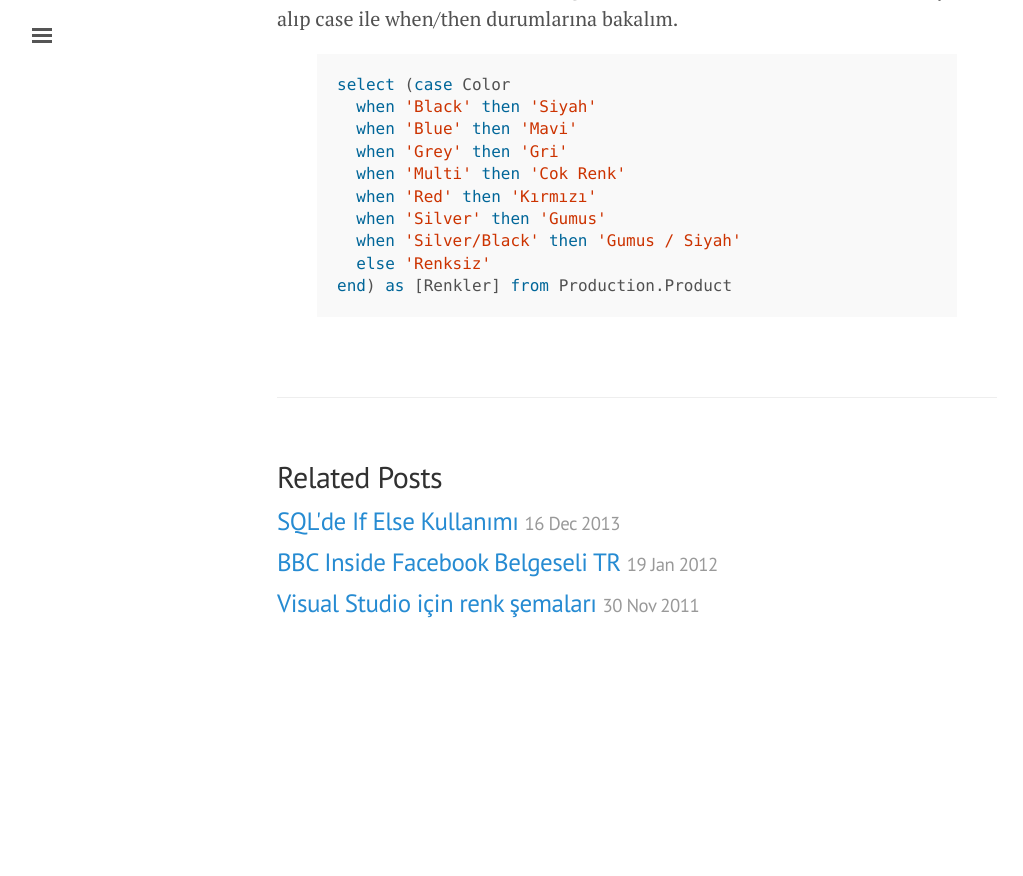
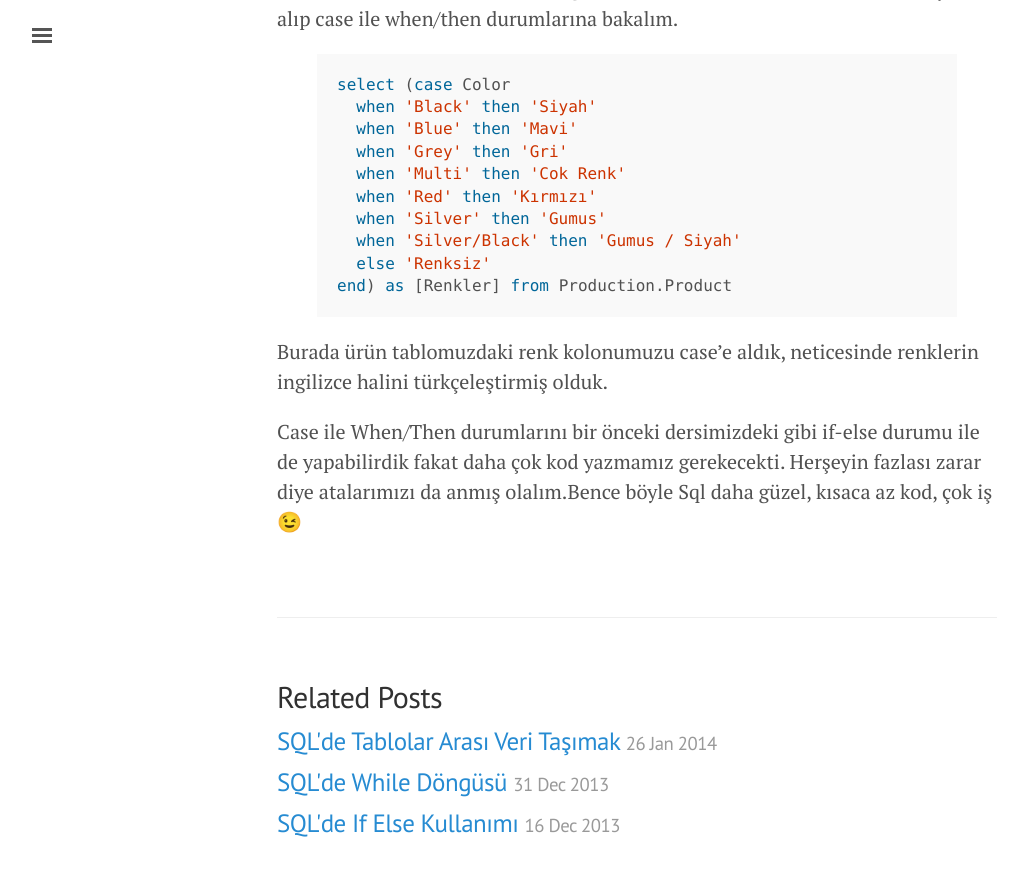
Before and after one commit to abdurrahman/abdurrahman.github.io, a Jekyll site: the page built from _posts/2013-12-23-sqlde-case-ve-whenthen-kullanimi.md, in a window 1280 px wide and 900 px high, scrolled down 1414 px. Shown: the top 876 px of the window, without its empty margins (3-1026 px from the left). Built offline with Jekyll 4.4.1, drawn with Linux system fonts in a browser that asks for light colours; before the commit the page ends 2094 px from its top, so only the background shows below that; some of the changed lines change nothing that is shown.

Commit message:
Add old post

```diff
--- a/_posts/2013-12-23-sqlde-case-ve-whenthen-kullanimi.md
+++ b/_posts/2013-12-23-sqlde-case-ve-whenthen-kullanimi.md
@@ -46,3 +46,7 @@ select (case Color
   else 'Renksiz'
 end) as [Renkler] from Production.Product
 {% endhighlight %}
+
+Burada ürün tablomuzdaki renk kolonumuzu case’e aldık, neticesinde renklerin ingilizce halini türkçeleştirmiş olduk.
+
+Case ile When/Then durumlarını bir önceki dersimizdeki gibi if-else durumu ile de yapabilirdik fakat daha çok kod yazmamız gerekecekti. Herşeyin fazlası zarar diye atalarımızı da anmış olalım.Bence böyle Sql daha güzel, kısaca az kod, çok iş 😉
--- /dev/null
+++ b/_posts/2013-12-31-sqlde-while-dongusu.md
@@ -0,0 +1,46 @@
+---
+layout: post
+title: SQL'de While Döngüsü
+date: 2013-12-31 02:21:32 +02:00
+abstract: Daha önceki yazılarımızda sırasıyla SQL de değişken, if-else koşul ifadeleri ve case when/then kullanımından söz etmiştik. Bugün ki makalemizde while ...
+---
+
+Daha önceki yazılarımızda sırasıyla SQL de değişken, if-else koşul ifadeleri ve case when/then kullanımından söz etmiştik. Bugün ki makalemizde while iterasyonu neler yapar, nasıl işler bunlardan bahsedeceğiz.
+
+While bir SQL deyimi ve ya deyim bloğunun tekrarlanarak döngüde dönmesini sağlayan bir koşul belirler. Break ve Continiue sözcükleriyle döngü kontrol edilebilir.
+
+### Genel Syntax
+
+{% highlight sql %}
+while(koşul)
+begin
+   -- Çalıştırılacak ifade
+end
+while(0=0)
+begin
+    print 'uykusuzadam.com'
+end
+{% endhighlight %}
+
+Yukarıdaki döngü sonsuz bir döngü olduğundan sorgumuzu çalıştırdığımızda durmadan dönerek devam edecek. Sonucu görebilmek adına sorgunuzu **Studio Management** üzerinden sonlandırmanız gerekmekte.
+
+{% highlight sql %}
+declare @NeKadarDonecek int, @Sayac int -- 2 adet değişken tanımladım.
+set @NeKadarDonecek = 20
+set @Sayac = 0
+while (sayac <= @NeKadarDonecek) -- Sayac değişkenimiz 20'den küçük olduğu sürece döngümüz çalışacak.
+begin
+    print 'Sayac'
+    set @Sayac = @Sayac + 1 -- Sayac her seferinde artarak ekrana yazdırdık.
+end
+{% endhighlight %}
+
+İlk önce declare ile int değerinde değişkenlerimizi( @NeKadarDonecek, @Sayac)tanımladık. Sonra set ile değişkenlere değerler atadık. While (sayac <= @NeKadarDonecek) ile koşulumuzu belirledik, döngümüz true olduğu sürece devam etti. set @Sayac = @Sayac + 1 ifadesi ile yukarıda belirtmiş olduğumuz değer üzerine her seferinde 1 arttırdık. Sonuç →
+
+<img src="{{ site.baseurl }}/assets/while_dongusu-252x300.jpg" alt="while_dongusu" width="252" height="300" />
+
+Az çok while döngüsünün mantığından bahsettik, elimde çok daha kapsamlı bir örnek daha var ama başlangıç seviyesi için fazla kafa karıştıracağından buraya eklemekten vazgeçtim. Bu kadarı kavramak için yeterli bence, sorularınız olursa iletişim formu bir tık uzağınızda… ↑
+
+Kod yazmak biraz da zevk işidir. Kolay gelsin.
+
+Kaynak : http://technet.microsoft.com/tr-tr/library/ms178642.aspx
--- /dev/null
+++ b/_posts/2014-01-26-sqlde-tablolar-arasi-veri-tasimak.md
@@ -0,0 +1,50 @@
+---
+layout: post
+title: SQL'de Tablolar Arası Veri Taşımak
+date: 2014-01-26 02:49:02 +02:00
+abstract: Database içindeki bir tablomuzu yine aynı database içerisinde başka bir tabloya taşıyabildiğimiz gibi databaseler arası da bu işlemi yapabiliyoruz....
+---
+
+Database içindeki bir tablomuzu yine aynı database içerisinde başka bir tabloya taşıyabildiğimiz gibi databaseler arası da bu işlemi yapabiliyoruz.
+
+Her zaman yaptığım gibi örnek üzerinden gitmek istiyorum. Tabi AdventureWorks veri tabanından yararlanacağız. Örneğimizde AdventureWorks database’inde Person.Contact tablomuzdan FirstName, LastName, EmailAddress alanlarını yeni oluşturduğumuz tablomuza taşıyalım.
+
+Öncelikle AdventureWorks database’inden çekeceğimiz alanları aktaracağımız tabloyu (ben örnek olduğu için öncesinde database’de oluşturdum) oluşturalım.
+
+{% highlight sql %}
+CREATE DATABASE MyDatabaseUrun -- Örnek database
+USE MydatabaseUrun
+
+CREATE TABLE Personel
+(
+PersonelId INT IDENTITY(1,1),
+PersonelAdi nvarchar(50),
+PersonelSoyad nvarchar(50),
+PersonelEmailAdres nvarchar(100)
+)
+{% endhighlight %}
+Veriyi insert edeceğimiz tablomuzu oluşturduk.
+
+{% highlight sql %}
+SELECT Firstname,Lastname,EmailAddress FROM AdventureWorks.Person.Contact
+{% endhighlight %}
+
+Yukarıdaki sorguyu çalıştırdığımızda AdventureWorks database’indeki Person.Contact tablosunda gelmesini istediğimiz alanları seçip görüntüledik buraya dikkatinizi çekmek istiyorum. Farklı databasede olan veriyi üzerinde çalıştığımız database kullanımdayken çağırabilmiş olduk. Çok basit, sadece yapmanız gereken çağrılmak istenen tablonun başına database adını yazmak. Şayet database adını yazmazsak çağırdığımız tabloyu bulunduğumuz database üzerinde arayacak tabi olmadığı için bizi hata ile karşılaştıracak.
+
+Şimdi tablolar arası veri aktarımını yapalım;
+
+{% highlight sql %}
+INSERT INTO Personel SELECT Firstname,Lastname,Emailaddress FROM AdventureWorks.Person.contact
+{% endhighlight %}
+
+<img alt="tablolar_arasi_veri_tasima" src="{{ site.baseurl }}/assets/tablolar_arasi_veri_tasima-300x122.jpg" width="300" height="122" />
+
+Yukarıdaki gibi başarılı bir şekilde seçili alanlarımızı yeni tablomuza aktarabilmiş olduk, tekrar bir select sorgusuyla teyit edebiliriz.
+
+{% highlight sql %}
+SELECT * FROM Personel
+{% endhighlight %}
+
+<img alt="sorgu_sonuc" src="{{ site.baseurl }}/assets/sorgu_sonuc-300x185.jpg" width="300" height="185" />
+
+Bu kadar basit miydi ? Evet 😉
```
